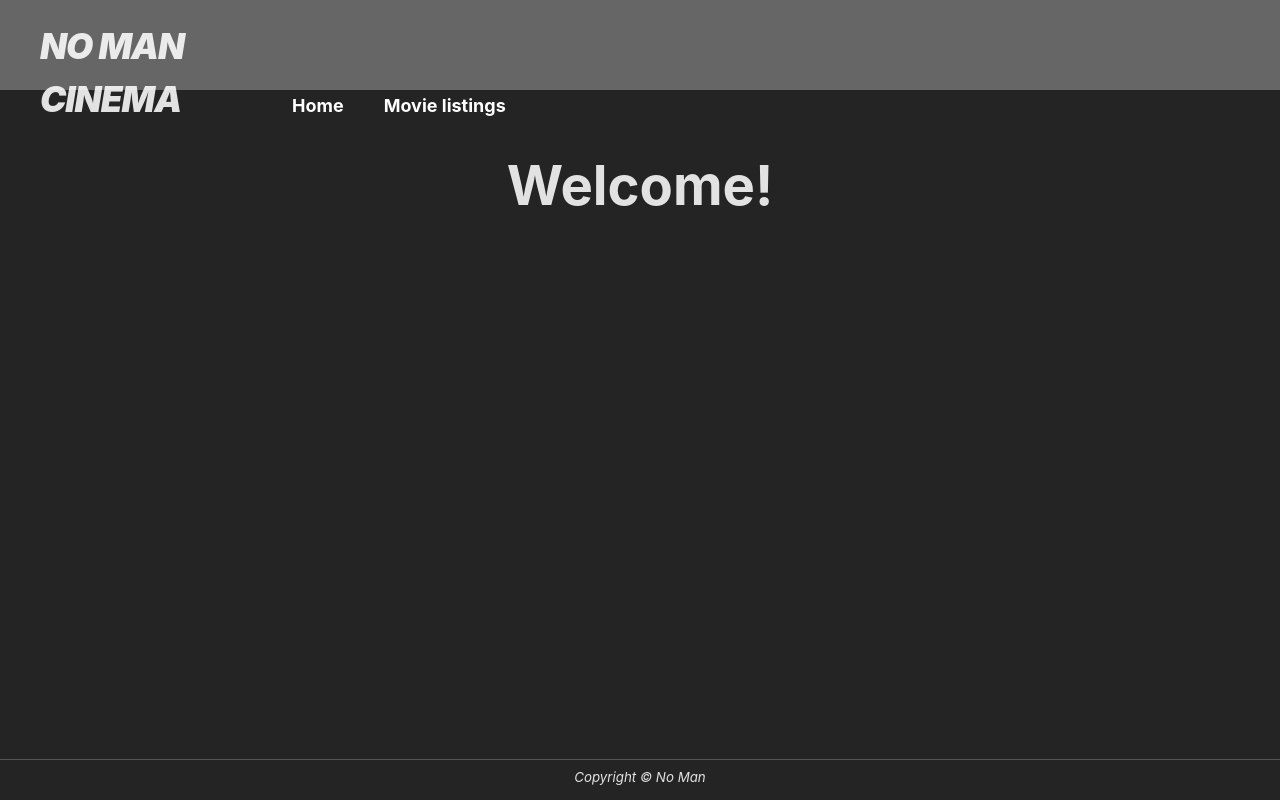
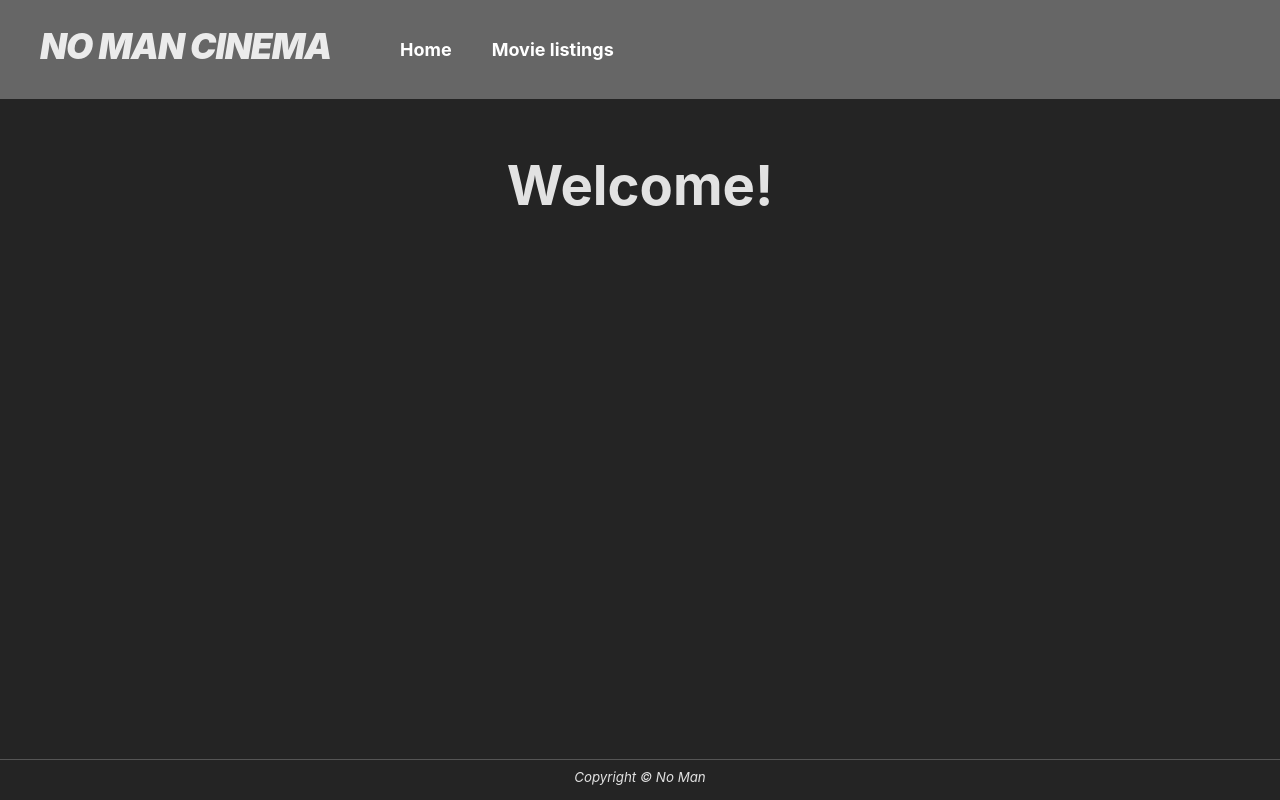
Before and after one commit to Epyon616/nomancinema, a React (Vite) app in the folder NoManFE/: page / in a window 1280 px wide. Built offline with nearby package versions, Linux system fonts and the light colour scheme.

Commit message:
Update styling for header and movie list

```diff
--- a/NoManFE/src/components/Layout/components/Header/Header.css
+++ b/NoManFE/src/components/Layout/components/Header/Header.css
@@ -1,15 +1,21 @@
 nav {
   width: 100vw;
-  height: 50px;
+  min-height: 50px;
   padding: 20px 40px;
   background: #666666;
   position: fixed;
+  display: grid;
+  grid-template-columns: 300px 1fr;
   top: 0;
+
+  @media screen and (max-width: 900px) {
+    grid-template-columns: 1fr;
+    grid-template-rows: 1fr 1fr;
+  }
 }
 
 nav h1 {
   display: inline-block;
-  width: 15%;
   font-size: 2.2rem;
   font-weight: 900;
   letter-spacing: -1px;
--- a/NoManFE/src/components/Pages/Movies/Movies.tsx
+++ b/NoManFE/src/components/Pages/Movies/Movies.tsx
@@ -18,9 +18,9 @@ const Movies = () => {
   return (
     <>
       <h2>Movie Listings</h2>
-      <ul>
+      <>
         <MoviesList movies={movies} />
-      </ul>
+      </>
     </>
   );
 }
--- a/NoManFE/src/components/Pages/Movies/components/MovieListItem/MovieListItem.tsx
+++ b/NoManFE/src/components/Pages/Movies/components/MovieListItem/MovieListItem.tsx
@@ -7,9 +7,9 @@ type MovieListItemType = {
 }
 
 const MovieListItem = ({name, movieId}:MovieListItemType) => (
-  <li className="list-item">
+  <div className="list-item">
     <Link to={`/movie/`+ movieId}>{name}</Link>
-  </li>
+  </div>
 );
 
 export default MovieListItem;
--- a/NoManFE/src/components/Pages/Movies/components/MoviesList/MoviesList.tsx
+++ b/NoManFE/src/components/Pages/Movies/components/MoviesList/MoviesList.tsx
@@ -1,12 +1,14 @@
 import MovieListItem from '../MovieListItem';
 import { MovieType } from '../../../../../types/types';
 import { MoviesListType } from './types';
+
+import './styles.css';
 
 const MoviesList = ({movies}: MoviesListType) => {
   if (movies.length === 0) return (<li>No movies found</li>);
 
   return (
-    <>
+    <div className="movies">
       {movies.map((movie:MovieType) => (
         <MovieListItem
           key={movie.name}
@@ -14,7 +16,7 @@ const MoviesList = ({movies}: MoviesListType) => {
           movieId={movie.id}
         />
       ))}
-    </>
+    </div>
   )
 }
 
```
Also changed, not shown: NoManFE/src/components/Pages/Movies/components/MoviesList/styles.css (added, +9 -0 lines).
